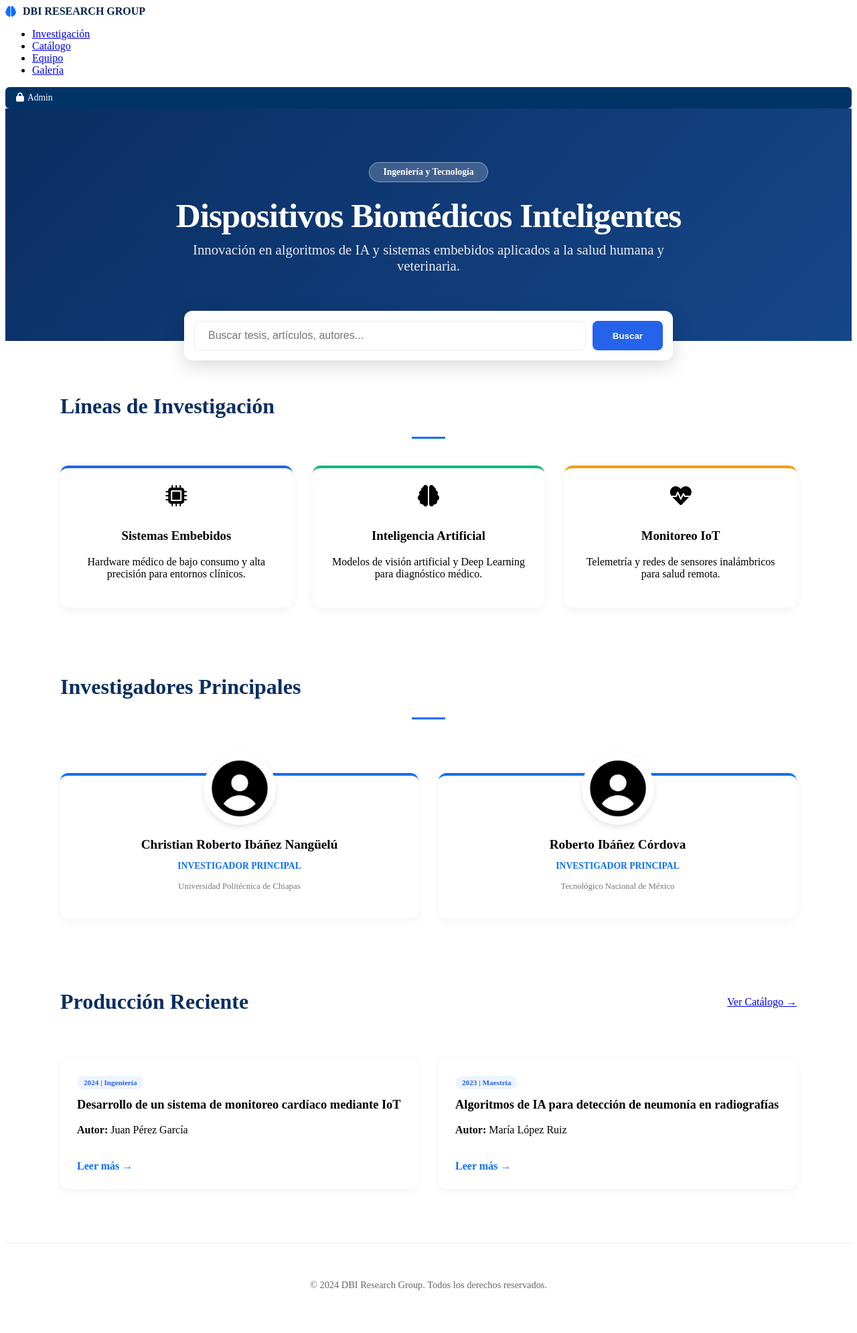
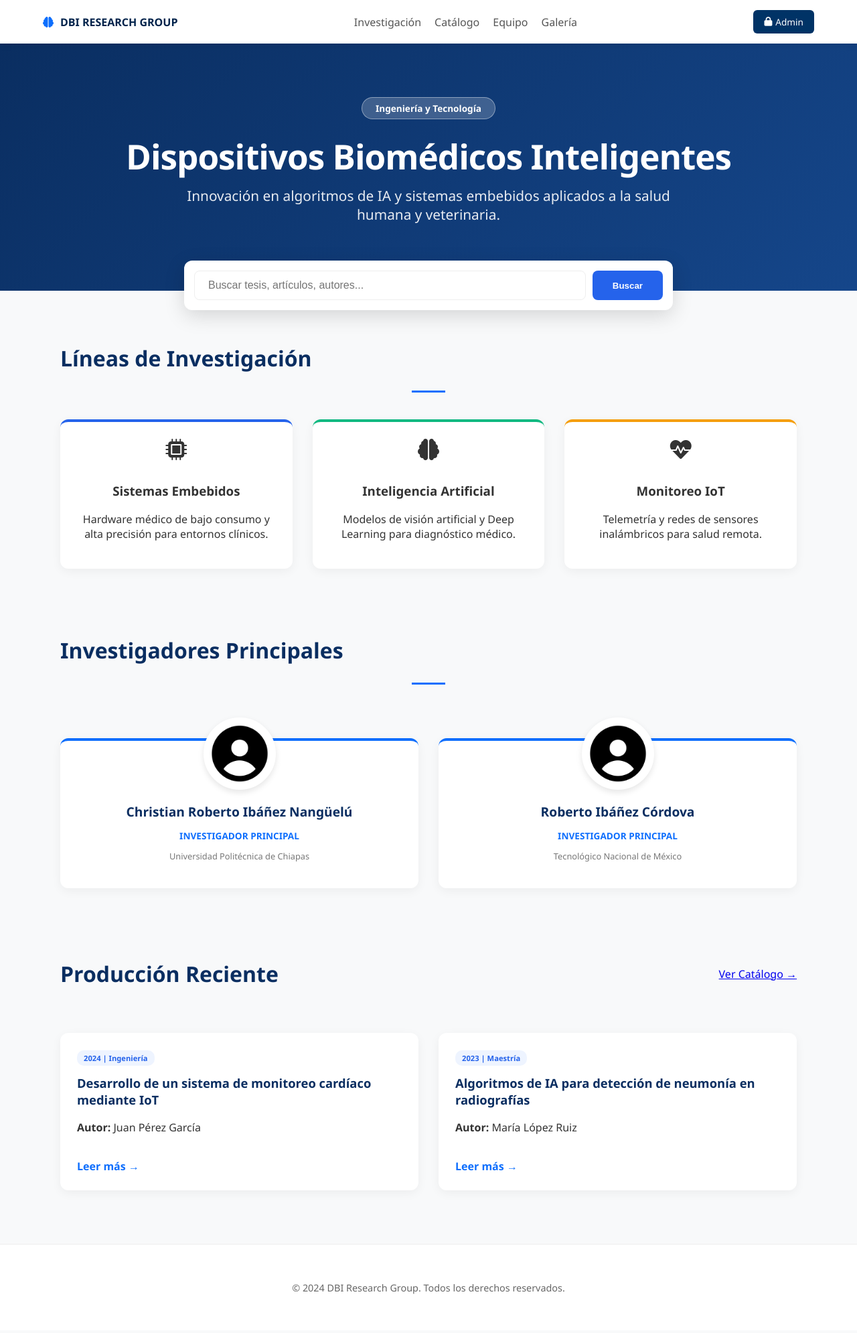
Before and after one commit to cribnez/dbi-research-web, a Jekyll site: the page built from index.md, in a window 1280 px wide. Shown: the whole page at 67% size. Built offline with Jekyll 4.4.1, drawn with Linux system fonts in a browser that asks for light colours.

Commit message:
Update style.css

```diff
--- a/assets/css/style.css
+++ b/assets/css/style.css
@@ -4,6 +4,15 @@
     --azul-oscuro: #0a2e61;
     --gris-fondo: #f8f9fa;
     --blanco: #ffffff;
+}
+
+/* 1. ESTILOS GLOBALES (RESTAURADOS) */
+body, html {
+    font-family: 'Segoe UI', Roboto, Helvetica, Arial, sans-serif;
+    margin: 0;
+    padding: 0;
+    background: var(--gris-fondo);
+    color: #333;
 }
 
 /* Reset de márgenes para Jekyll */
@@ -13,7 +22,38 @@
     margin: 0 !important;
 }
 
-/* Hero */
+/* 2. MENÚ DE NAVEGACIÓN (RESTAURADO) */
+.navbar {
+    display: flex;
+    justify-content: space-between;
+    align-items: center;
+    padding: 15px 5%;
+    background: var(--blanco);
+    box-shadow: 0 2px 10px rgba(0,0,0,0.1);
+    position: relative;
+    z-index: 100;
+}
+
+.nav-links {
+    list-style: none;
+    display: flex;
+    gap: 20px;
+    margin: 0;
+    padding: 0;
+}
+
+.nav-links a {
+    text-decoration: none;
+    color: #555;
+    font-weight: 500;
+    transition: color 0.3s;
+}
+
+.nav-links a:hover {
+    color: var(--azul-primario);
+}
+
+/* 3. HERO ESTILIZADO */
 .hero {
     background: var(--azul-degradado);
     color: white;
@@ -31,9 +71,10 @@
     font-size: 0.85rem;
     font-weight: bold;
     display: inline-block;
+    color: white;
 }
 
-/* Buscador */
+/* 4. BUSCADOR FLOTANTE */
 .search-container {
     background: white;
     padding: 15px;
@@ -46,14 +87,13 @@
     position: relative;
     z-index: 20;
 }
-.search-input { flex: 1; border: 1px solid #eee; padding: 12px 20px; border-radius: 8px; outline: none; font-size: 1rem; }
+.search-input { flex: 1; border: 1px solid #eee; padding: 12px 20px; border-radius: 8px; outline: none; font-size: 1rem; color: #333;}
 .btn-search { background: #2563eb; color: white; border: none; padding: 12px 30px; border-radius: 8px; font-weight: bold; cursor: pointer; }
 
-/* Contenedores y Grid */
+/* 5. CONTENEDORES Y GRID (BASE PARA TODAS LAS PÁGINAS) */
 .container { max-width: 1100px; margin: auto; padding: 0 20px; }
 .grid { display: grid; grid-template-columns: repeat(auto-fit, minmax(280px, 1fr)); gap: 30px; }
 
-/* Cards Generales */
 .card {
     background: var(--blanco);
     padding: 25px;
@@ -63,17 +103,15 @@
 }
 .card:hover { transform: translateY(-5px); }
 
-/* Secciones específicas */
+/* 6. ELEMENTOS ESPECÍFICOS (INICIO Y EQUIPO) */
 .divider { width: 50px; height: 3px; background: var(--azul-primario); margin: 10px auto 40px; }
 .section-title { color: var(--azul-oscuro); font-size: 2rem; }
 
-/* Líneas de Investigación */
 .icon-line { font-size: 2rem; margin-bottom: 15px; }
 .line-embebidos { border-top: 4px solid #2563eb; text-align: center; }
 .line-ia { border-top: 4px solid #10b981; text-align: center; }
 .line-iot { border-top: 4px solid #f59e0b; text-align: center; }
 
-/* Miembros */
 .card-member { border-top: 4px solid var(--azul-primario); text-align: center; margin-top: 40px; }
 .photo-circle {
     width: 100px; height: 100px; border-radius: 50%;
@@ -84,13 +122,24 @@
     background: white;
 }
 .photo-circle img { width: 100%; height: 100%; object-fit: cover; }
-.member-name { font-size: 1.2rem; margin-bottom: 5px; }
-.member-role { color: var(--azul-primario); font-weight: bold; font-size: 0.85rem; text-transform: uppercase; }
+.member-name { font-size: 1.2rem; margin-bottom: 5px; color: var(--azul-oscuro); }
+.member-role { color: var(--azul-primario); font-weight: bold; font-size: 0.85rem; text-transform: uppercase; margin-bottom: 5px; }
 .member-inst { color: #777; font-size: 0.8rem; line-height: 1.4; }
 
-/* Producción Reciente */
 .recent-production { margin: 80px 0; }
 .flex-header { display: flex; justify-content: space-between; align-items: center; margin-bottom: 40px; }
 .project-tag { font-size: 0.7rem; color: #2563eb; background: #eef4ff; padding: 4px 10px; border-radius: 10px; font-weight: bold; }
-.project-title { margin-top: 15px; font-size: 1.15rem; }
+.project-title { margin-top: 15px; font-size: 1.15rem; color: var(--azul-oscuro); }
 .project-link { margin-top: 20px; color: var(--azul-primario); font-weight: bold; text-decoration: none; display: inline-block; }
+
+/* AJUSTES PARA IMÁGENES Y MÓVILES */
+img { max-width: 100%; height: auto; }
+
+@media (max-width: 600px) {
+    .hero { padding: 60px 5% 80px; }
+    .hero-title { font-size: 2rem; }
+    .search-container { margin-top: -30px; flex-direction: column; }
+    /* Ajuste para que el menú no se rompa en celulares */
+    .navbar { flex-direction: column; gap: 15px; }
+    .nav-links { flex-wrap: wrap; justify-content: center; }
+}
```
